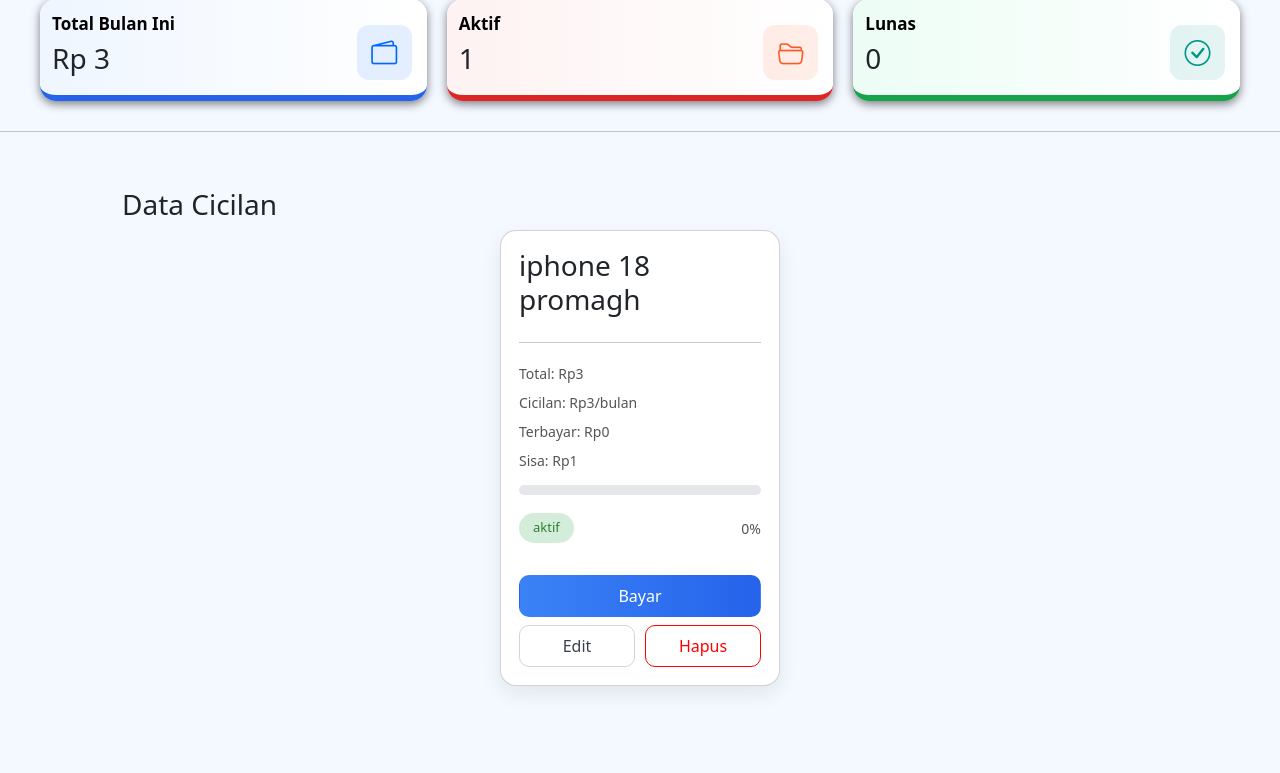
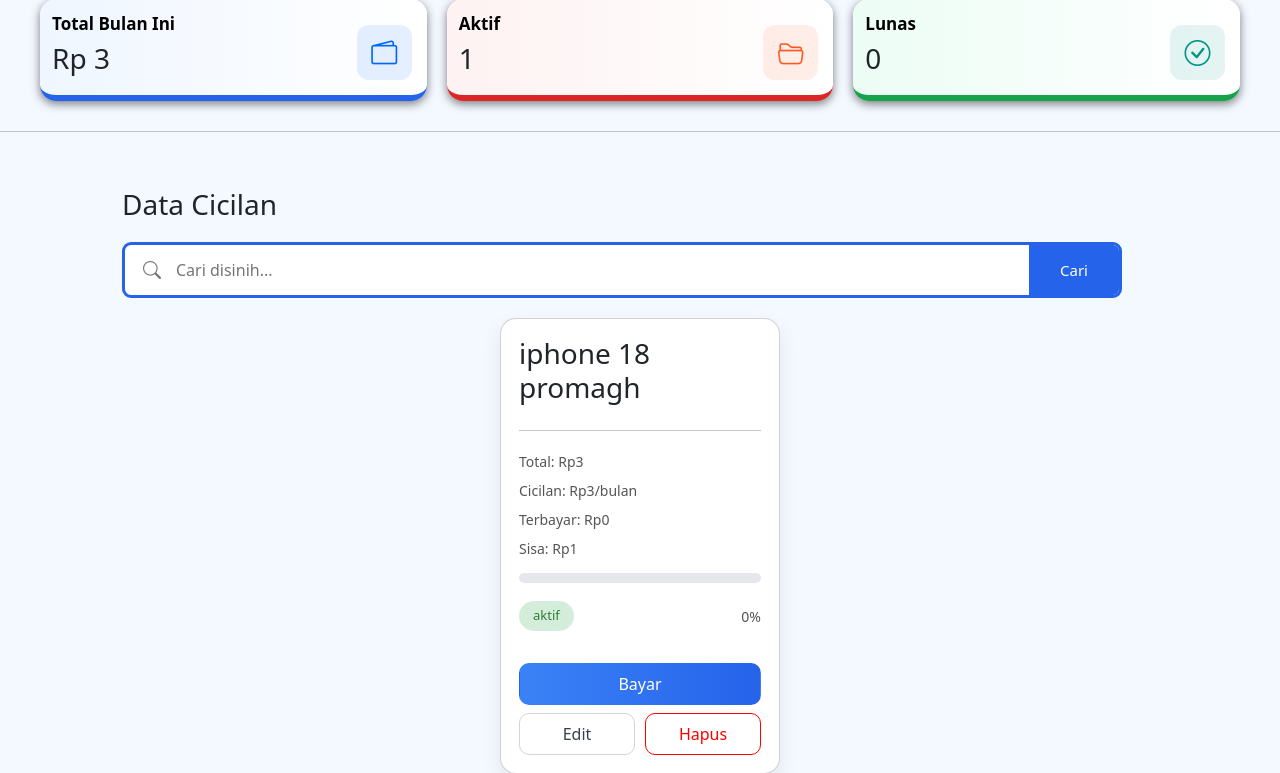
Before and after one commit to raisyasal/project-akhir, a PHP site: page /dashboard.php in a window 1280 px wide. Shown: the part 120-893 px from the top of the page. Run offline with PHP 8.4, Linux system fonts and the light colour scheme; a user stored in the database is signed in; data comes from the database, SQL or seed files in the repository.

Commit message:
update raisya

```diff
--- a/dashboard.php
+++ b/dashboard.php
@@ -7,8 +7,14 @@ if(!isset($_SESSION['username'])) {
     exit;
 
 }
+
+$cari ="";
+if(isset($_GET['cari'])){
+    $cari = $_GET['cari'];
+}
+
 $id_user = $_SESSION['id_user'];
-$data = mysqli_query($koneksi, "SELECT * FROM cicilan WHERE id_user ='$id_user'");
+$data = mysqli_query($koneksi, "SELECT * FROM cicilan WHERE id_user ='$id_user' AND nama_cicilan LIKE '%$cari'");
 
 
 $total_bulan=0;
@@ -106,10 +112,39 @@ if(isset($_SESSION['username'])){
 <div class=container>
 
     <div class="main">
+        <h3>Data Cicilan</h3>
 
-        <h3>Data Cicilan</h3>
+        <div class="search-box">
+        <form method="GET">
+        <i class="bi bi-search"></i>
+        <input type="text" name="cari" placeholder="Cari disinih..." value="<?= $cari ?>">
+        <button type="submit" class="filter-btn">
+        Cari
+        </button>
+    </form>
+</div>
+
         <div class="list">
-            <?php while($row = mysqli_fetch_assoc($data)) {
+            <?php if(mysqli_num_rows($data)== 0) { ?>
+
+            <div class="kosong">
+                <?php if($cari != "") { ?>
+
+                <i class='bi bi-search'></i>
+                <h3> Data Tidak Ditemukan </h3>
+                <p> Tidak ada data cicilan yang cocok</p>
+
+
+           <?php } else { ?>
+
+                 <i class='bi bi-wallet2'></i>
+                <h3> Data Cicilan Masih Kosong </h3>
+                <p> Silahkan tambah cicilan terlebih dahulu</p>
+            <?php } ?>
+            </div>
+
+            <?php } else {
+                while($row = mysqli_fetch_assoc($data)) {
                 $cicilan = ($row['tenor']>0) ? $row['total_harga'] / $row['tenor']:0;
                 ?>
 
@@ -151,6 +186,7 @@ if(isset($_SESSION['username'])){
 </div>
 </div>
 <?php
+                }
             } ?>
 
 </div>
--- a/edit.php
+++ b/edit.php
@@ -60,7 +60,7 @@ if(isset($_SESSION['username'])){
                     <input type="hidden" name="id_cicilan" value="<?= $data['id_cicilan'] ?>">
 
                     <label>Nama Barang</label><br>
-                         <input type="text" name="nama_barang" placeholder="Masukkan nama barang" value="<?= $data['nama_cicilan'] ?>"required><br><br>
+                         <input type="text" name="nama_barang" placeholder="Masukkan nama barang" value="<?= $data['nama_cicilan'] ?>"readonly><br><br>
 
                     <label>Total Harga (Rp) </label><br>
                             <input type="number" name="total_harga" placeholder="Masukkan harga" value="<?= $data['total_harga'] ?>" required><br><br>
--- a/style.css
+++ b/style.css
@@ -302,6 +316,68 @@ input[type="password"]::-ms-reveal {
     width: 160px;
     padding:12px;
 }
+
+.kosong {
+    text-align: center;
+    margin: 80px auto;
+    color: #888;
+}
+
+.kosong i {
+    font-size: 70px;
+    color: #cfcfcf;
+    margin-bottom: 15px;
+    display: block;
+}
+
+.kosong h3 {
+    font-size: 28px;
+    color: #444;
+    margin-bottom: 10px;
+}
+
+.kosong p {
+    font-size: 16px;
+    color: #999;
+}
+
+.search-box form{
+    display: flex;
+    width: 100%;
+    max-width: 1000px;
+    margin: 20px 0;
+    align-items: center;
+    position: relative;
+    background: white;
+    border: 3px solid #2563eb;
+    border-radius:9px ;
+    overflow: hidden;
+}
+
+.search-box i {
+    font-size: 18px;
+    color: #777;
+    padding-left: 18px;
+}
+.search-box input{
+    flex:1;
+    height: 50px;
+    border: none;
+    padding: 0 15px;
+    outline: none;
+}
+
+.search-box .filter-btn {
+    width: 90px;
+    height: 50px;
+    border: none;
+    background-color: #2563eb;
+    color: white;
+    font-size: 15px;
+    font-weight: 500;
+}
+
+
 .box {
     position: relative;
     overflow: hidden;
```
Also changed, not shown: other parts of style.css (+24 -10 lines), login.php (+35 -24 lines), register.php (+51 -28 lines).
